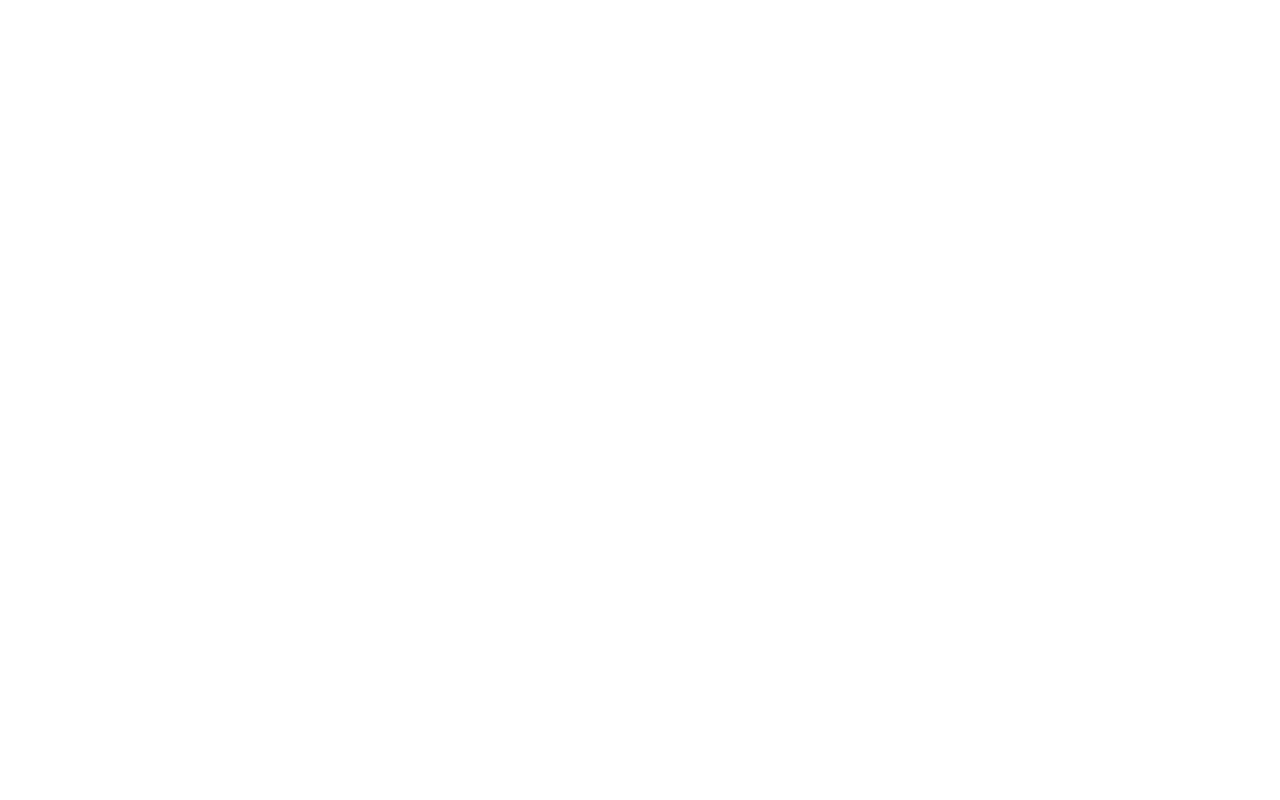
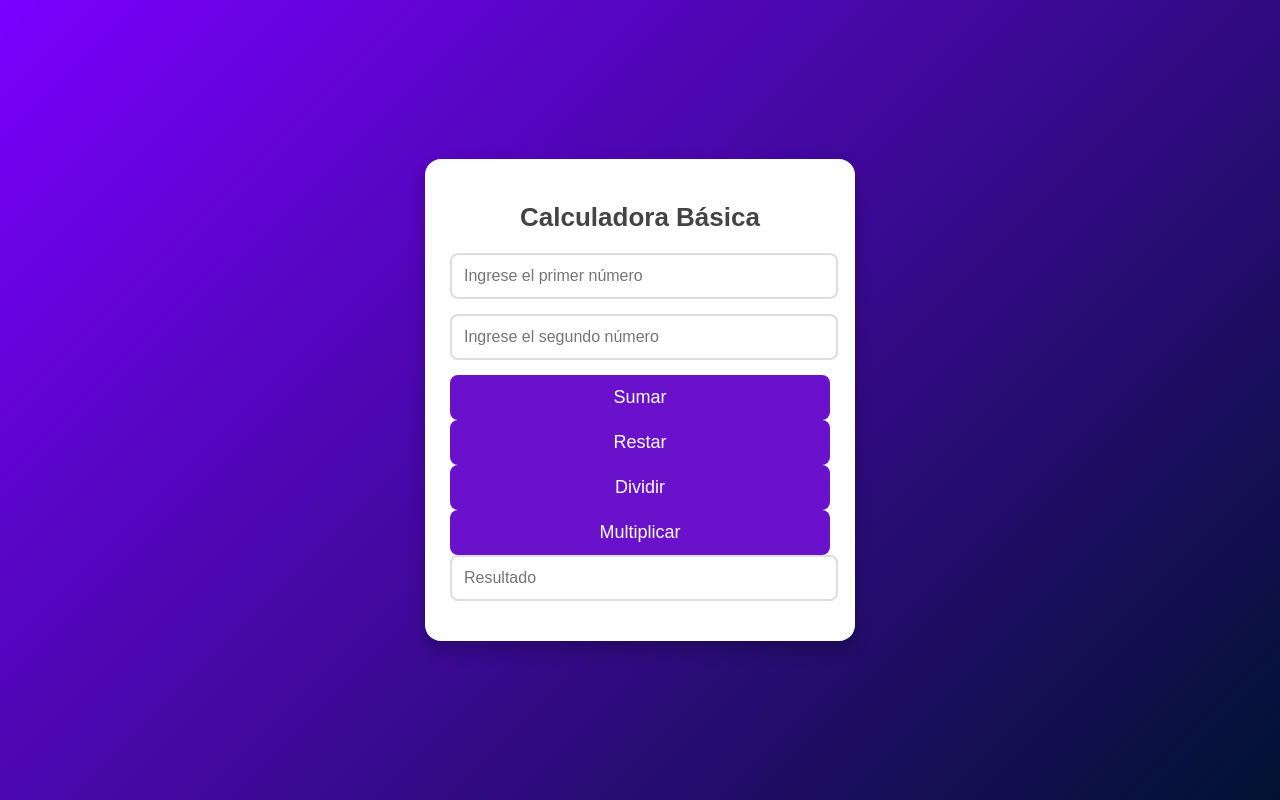
Before and after one commit to JhosmarJabs/TSCal, a website: page index.html in a window 1280 px wide. Drawn offline with Linux system fonts and the light colour scheme.

Commit message:
Add files via upload
V 1.0.2

```diff
--- a/index.html
+++ b/index.html
@@ -1,11 +1,24 @@
 <!DOCTYPE html>
-<html lang="en">
+<html lang="es">
 <head>
     <meta charset="UTF-8">
     <meta name="viewport" content="width=device-width, initial-scale=1.0">
-    <title>Document</title>
+    <title>Calculadora Básica</title>
+    <link rel="stylesheet" href="styles.css">
 </head>
 <body>
-
+    <div class="Calculadora">
+        <h1>Calculadora Básica</h1>
+        <input id="InputNumero1" type="text" placeholder="Ingrese el primer número">
+        <input id="InputNumero2" type="text" placeholder="Ingrese el segundo número">
+        <div class="Botones">
+            <button id="BotonSuma">Sumar</button>
+            <button id="BotonResta">Restar</button>
+            <button id="BotonDivision">Dividir</button>
+            <button id="BotonMultiplicacion">Multiplicar</button>
+        </div>
+        <input id="InputResultado" type="text" placeholder="Resultado" readonly>
+    </div>
+    <script src="./src/index.js"></script>
 </body>
 </html>
--- /dev/null
+++ b/styles.css
@@ -0,0 +1,63 @@
+body {
+    font-family: 'Poppins', sans-serif;
+    background: linear-gradient(135deg, #7b00ff, #001231);
+    display: flex;
+    justify-content: center;
+    align-items: center;
+    height: 100vh;
+    margin: 0;
+    color: #fff;
+}
+
+.Calculadora {
+    background: #ffffff;
+    padding: 25px;
+    border-radius: 16px;
+    box-shadow: 0 8px 16px rgba(0, 0, 0, 0.25);
+    text-align: center;
+    width: 100%;
+    max-width: 380px;
+    transition: transform 0.2s ease-in-out;
+}
+
+.Calculadora:hover {
+    transform: scale(1.02);
+}
+
+.Calculadora h1 {
+    margin-bottom: 20px;
+    font-size: 26px;
+    color: #444;
+    font-weight: 600;
+}
+
+.Calculadora input {
+    width: calc(100% - 20px);
+    margin-bottom: 15px;
+    padding: 12px;
+    font-size: 16px;
+    border: 2px solid #ddd;
+    border-radius: 8px;
+    outline: none;
+    transition: border-color 0.3s ease;
+}
+
+.Calculadora input:focus {
+    border-color: #470094;
+}
+
+button {
+    width: 100%;
+    padding: 12px;
+    font-size: 18px;
+    border: none;
+    border-radius: 8px;
+    background: #6a11cb;
+    color: white;
+    cursor: pointer;
+    transition: background 0.3s ease;
+}
+
+button:hover {
+    background: #2575fc;
+}
```
Also changed, not shown: package.json (added, +15 -0 lines), tsconfig.json (added, +111 -0 lines), 1 other file.
